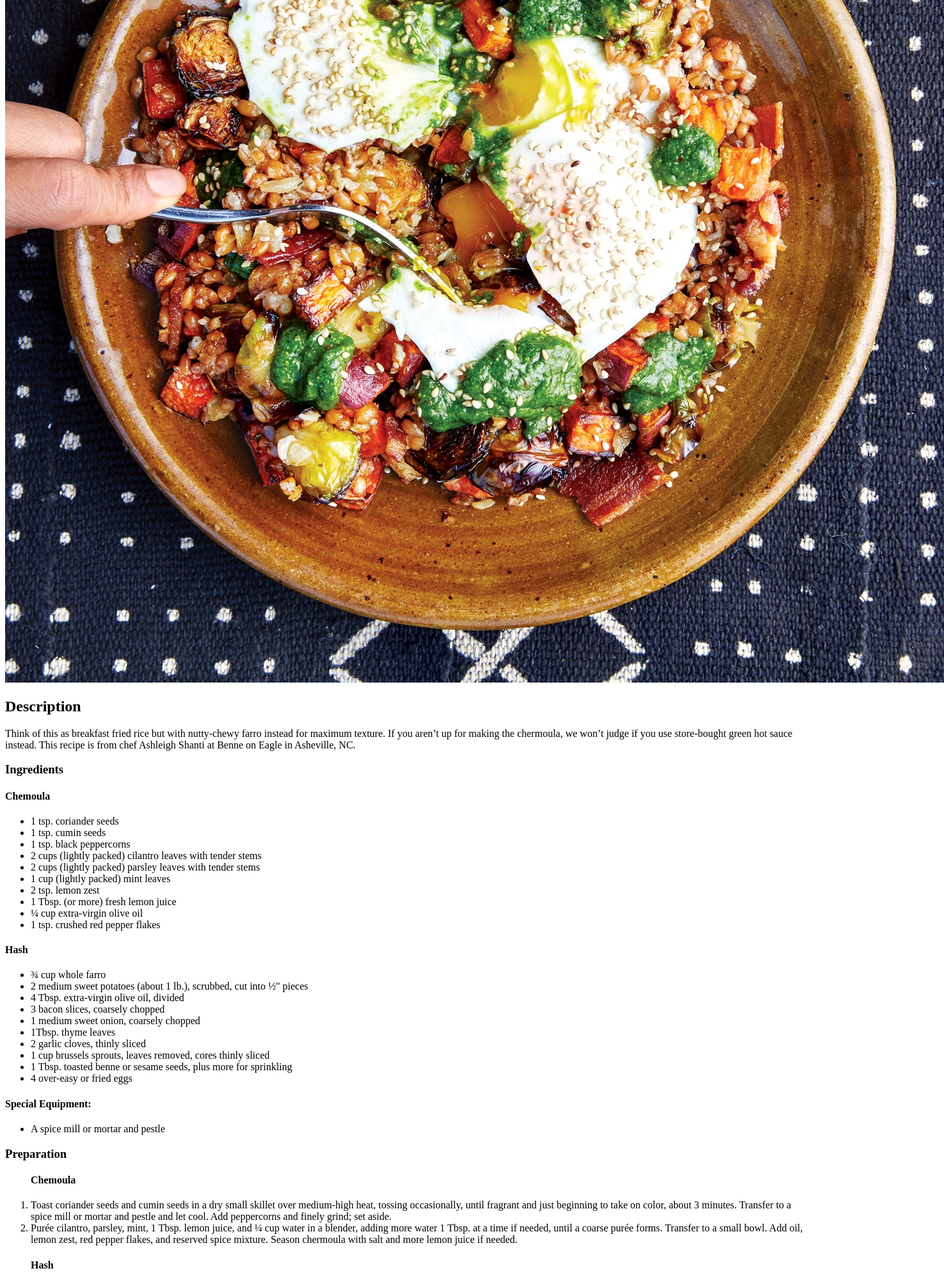
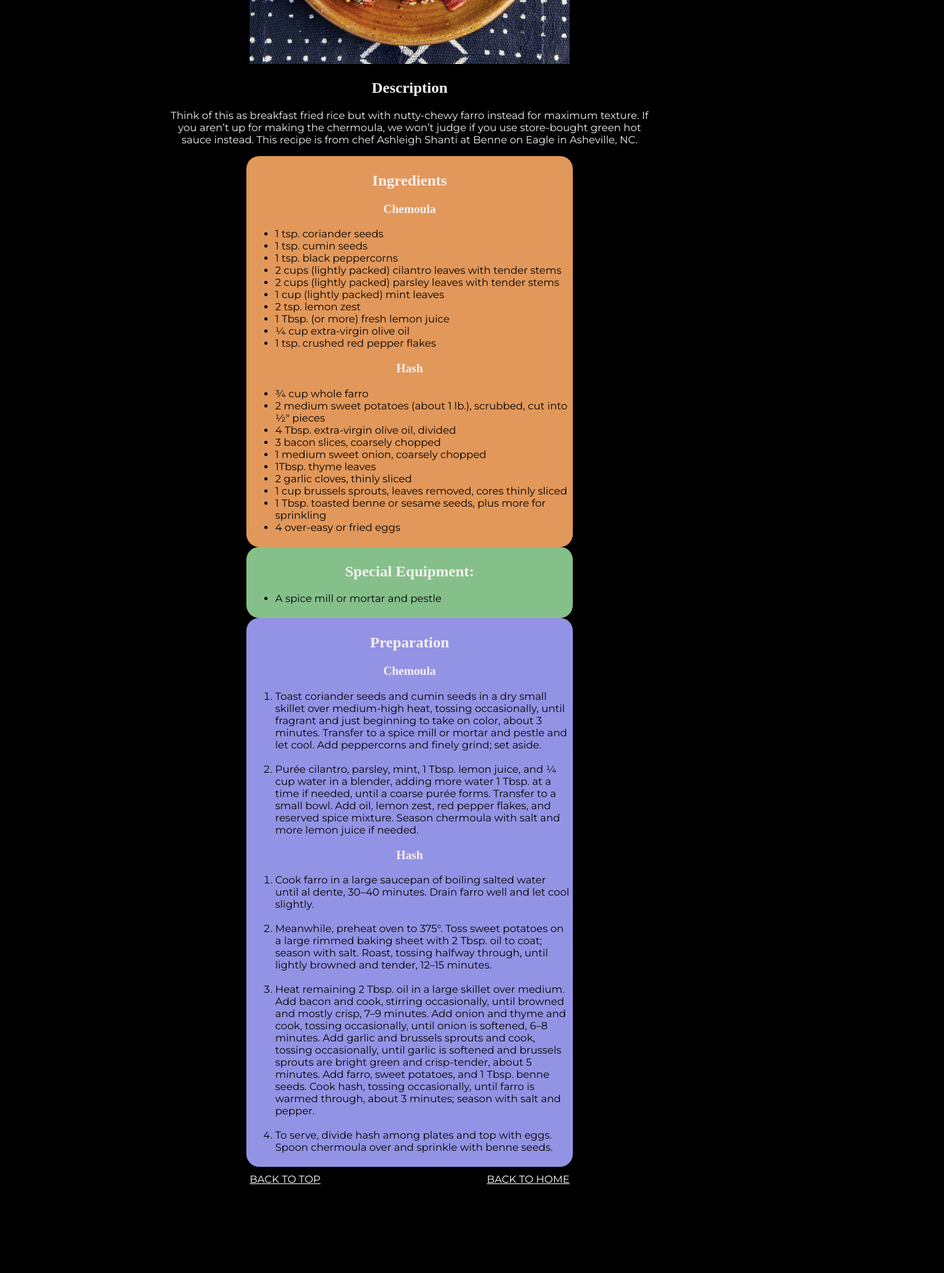
Before and after one commit to seanpp-codes/odin-recipes, a plain HTML site: page recipes/farrohash.html in a window 1280 px wide. Shown: the part 480-2470 px from the top of the page at 64% size, 1475 px wide, since content can reach past the window. After the commit the page ends 2351 px from the top, so only its background shows below. Drawn offline with Linux system fonts and the light colour scheme; a web font is replaced by a local one.

Commit message:
css.stles and new html pages

```diff
--- a/recipes/farrohash.html
+++ b/recipes/farrohash.html
@@ -4,15 +4,24 @@
   <meta charset="UTF-8">
   <meta http-equiv="X-UA-Compatible" content="IE=edge">
   <meta name="viewport" content="width=device-width, initial-scale=1.0">
+  <link rel="preconnect" href="https://fonts.googleapis.com">
+  <link rel="preconnect" href="https://fonts.gstatic.com" crossorigin>
+  <link href="https://fonts.googleapis.com/css2?family=IM+Fell+English+SC&family=Montserrat&display=swap" rel="stylesheet">
+  <link rel="stylesheet" href="/style.css">
   <title>Document</title>
 </head>
 <body>
+
   <h1>Farro Vegetable Hash with Chemoula</h1>
   <img src="../images/farrohash.jpeg" alt="Spicy Kimchi Fritters">
+  <div class="description-container">
     <h2>Description</h2>
     <p>Think of this as breakfast fried rice but with nutty-chewy farro instead for maximum texture. If you aren’t up for making the chermoula, we won’t judge if you use store-bought green hot sauce instead. This recipe is from chef Ashleigh Shanti at Benne on Eagle in Asheville, NC.</p>
-  <h3>Ingredients</h3>
-  <h4>Chemoula</h4>
+  </div>
+  <div class="ingredients-container">
+    <h2>Ingredients</h2>
+    <h3>Chemoula</h3>
+    <div class="recipe-list">
       <ul>
         <li>1 tsp. coriander seeds</li>
         <li>1 tsp. cumin seeds</li>
@@ -25,7 +34,9 @@
         <li>¼ cup extra-virgin olive oil</li>
         <li>1 tsp. crushed red pepper flakes</li>
       </ul>
-  <h4>Hash</h4>
+    </div>
+    <h3>Hash</h3>
+    <div class="recipe-list">
       <ul>
         <li>¾ cup whole farro</li>
         <li>2 medium sweet potatoes (about 1 lb.), scrubbed, cut into ½" pieces</li>
@@ -38,20 +49,43 @@
         <li>1 Tbsp. toasted benne or sesame seeds, plus more for sprinkling</li>
         <li>4 over-easy or fried eggs</li>
       </ul>
-  <h4>Special Equipment:</h4>
+    </div>
+  </div>
+  <div class="spec-container">
+    <h2>Special Equipment:</h2>
+    <div class="recipe-list">
       <ul>
         <li>A spice mill or mortar and pestle</li>
       </ul>
-  <h3>Preparation</h3>
+    </div>
+  </div>
+  <div class="prep-container">
+    <h2>Preparation</h2>
+    <h3>Chemoula</h3>
+    <div class="recipe-list">
       <ol>
-    <h4>Chemoula</h4>
         <li>Toast coriander seeds and cumin seeds in a dry small skillet over medium-high heat, tossing occasionally, until fragrant and just beginning to take on color, about 3 minutes. Transfer to a spice mill or mortar and pestle and let cool. Add peppercorns and finely grind; set aside.</li>
+        <br>
+
         <li>Purée cilantro, parsley, mint, 1 Tbsp. lemon juice, and ¼ cup water in a blender, adding more water 1 Tbsp. at a time if needed, until a coarse purée forms. Transfer to a small bowl. Add oil, lemon zest, red pepper flakes, and reserved spice mixture. Season chermoula with salt and more lemon juice if needed.</li>
-    <h4>Hash</h4>
+      </ol>
+    </div>
+    <h3>Hash</h3>
+      <div class="recipe-list">
+        <ol>
           <li>Cook farro in a large saucepan of boiling salted water until al dente, 30–40 minutes. Drain farro well and let cool slightly.</li>
+          <br>
           <li>Meanwhile, preheat oven to 375°. Toss sweet potatoes on a large rimmed baking sheet with 2 Tbsp. oil to coat; season with salt. Roast, tossing halfway through, until lightly browned and tender, 12–15 minutes.</li>
+          <br>
           <li>Heat remaining 2 Tbsp. oil in a large skillet over medium. Add bacon and cook, stirring occasionally, until browned and mostly crisp, 7–9 minutes. Add onion and thyme and cook, tossing occasionally, until onion is softened, 6–8 minutes. Add garlic and brussels sprouts and cook, tossing occasionally, until garlic is softened and brussels sprouts are bright green and crisp-tender, about 5 minutes. Add farro, sweet potatoes, and 1 Tbsp. benne seeds. Cook hash, tossing occasionally, until farro is warmed through, about 3 minutes; season with salt and pepper.</li>
+          <br>
           <li>To serve, divide hash among plates and top with eggs. Spoon chermoula over and sprinkle with benne seeds.</li>
         </ol>
+      </div>
+    </div>
+    <div class="footer-nav">
+      <a href="#">BACK TO TOP</a>
+      <a href="/index.html">BACK TO HOME</a>
+    </div>
 </body>
 </html>
--- /dev/null
+++ b/style.css
@@ -0,0 +1,92 @@
+body {
+  background-color: black;
+  color: rgb(245, 239, 239);
+  text-align: center;
+  font-family: 'Montserrat', sans-serif;
+}
+
+img {
+  height: auto;
+  width: 500px;
+}
+
+h1,
+h2,
+h3,
+h4 {
+  font-family: 'IM Fell English SC', serif;
+  font-weight: bolder;
+
+}
+
+strong {
+  color: rgb(209, 15, 112);
+}
+
+a {
+  color: white;
+
+}
+
+li a {
+  font-size: 2rem;
+  font-family: 'IM Fell English SC', serif;
+}
+
+.recipe-list a {
+  font-weight: bolder;
+  text-decoration: none;
+  text-shadow: 2px 2px black;
+}
+
+.main-menu-container {
+  background-image: linear-gradient(to right, rgb(226, 152, 90), rgb(140, 140, 224));
+  border-radius: 20px;
+  padding: 10px;
+}
+
+.recipe-list {
+  color: black;
+  width: 500px;
+  text-align: left;
+  margin: auto;
+}
+
+.description-container {
+  margin: auto;
+  width: 750px;
+}
+
+.ingredients-container {
+  background-color: rgb(226, 152, 90);
+  width: 500px;
+  margin: auto;
+  padding: 5px;
+  border-radius: 20px;
+}
+
+.spec-container {
+  background-color: rgb(133, 192, 138);
+  width: 500px;
+  margin: auto;
+  padding: 5px;
+  border-radius: 20px;
+}
+
+.prep-container {
+  background-color: rgb(147, 147, 229);
+  width: 500px;
+  margin: auto;
+  padding: 5px;
+  border-radius: 20px;
+}
+
+.footer-nav {
+  width: 500px;
+  margin: auto;
+  display: flex;
+  justify-content: space-between;
+  padding-top: 10px;
+  padding-bottom: 10px;
+
+}
```
Also changed, not shown: index.html (+16 -4 lines), recipes/greencurry.html (+23 -2 lines), recipes/ridicchiosalad.html (+84 -0 lines), recipes/seedyoatmeal.html (+54 -0 lines), recipes/spicykimchi.html (+22 -2 lines), images/funny-sweet-potato-queen-michael-s.jpeg (added). Lines whose indentation alone changed are shown as unchanged.
